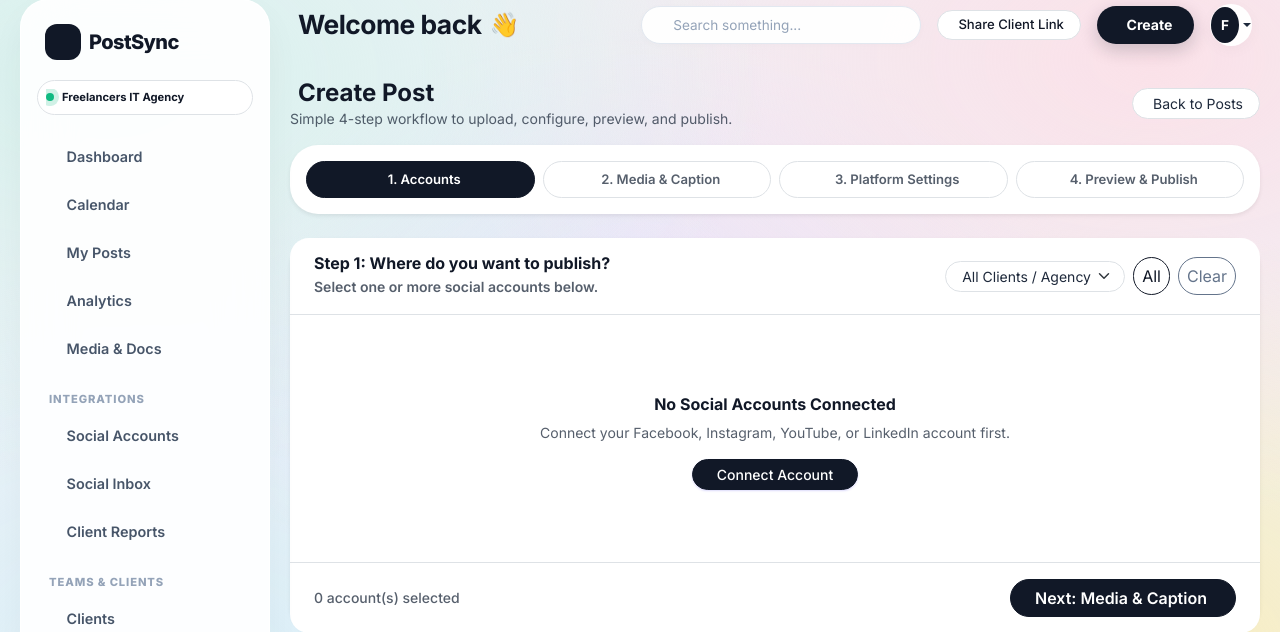
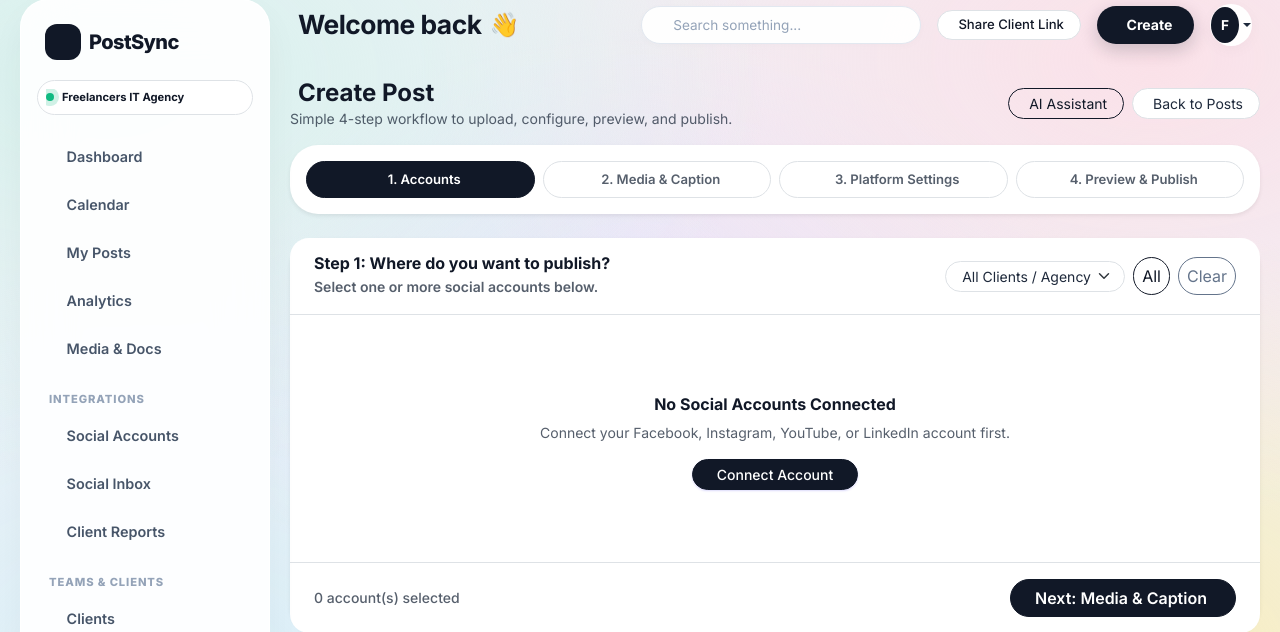
Before and after one commit to shadab7477/social, a Laravel app: page /composer in a window 1280 px wide. Shown: the part 21-653 px from the top of the page. Run offline with Laravel 12, Linux system fonts and the light colour scheme; the visitor is signed in with stand-in values (Sample User, id 1); data comes from the database, SQL or seed files in the repository; data that the repository does not hold is empty; style sheets or scripts are compiled from the project's sources; some libraries are stand-ins or nearby versions.

Commit message:
fix: keep AI Assistant button accessible in composer header across all steps

```diff
--- a/resources/views/livewire/composer/post-composer.blade.php
+++ b/resources/views/livewire/composer/post-composer.blade.php
@@ -7,9 +7,14 @@
             </h4>
             <p class="text-muted small mb-0">Simple 4-step workflow to upload, configure, preview, and publish.</p>
         </div>
-        <a href="{{ route('posts.index') }}" class="btn btn-sm btn-white bg-white border rounded-pill px-3">
-            <i class="bi bi-arrow-left me-1"></i> Back to Posts
-        </a>
+        <div class="d-flex align-items-center gap-2">
+            <button type="button" wire:click="openAiModal('base')" class="btn btn-sm btn-outline-primary rounded-pill px-3 d-inline-flex align-items-center gap-1">
+                <i class="bi bi-stars text-warning"></i> AI Assistant
+            </button>
+            <a href="{{ route('posts.index') }}" class="btn btn-sm btn-white bg-white border rounded-pill px-3">
+                <i class="bi bi-arrow-left me-1"></i> Back to Posts
+            </a>
+        </div>
     </div>
 
     <!-- Step Progress Bar -->
```
